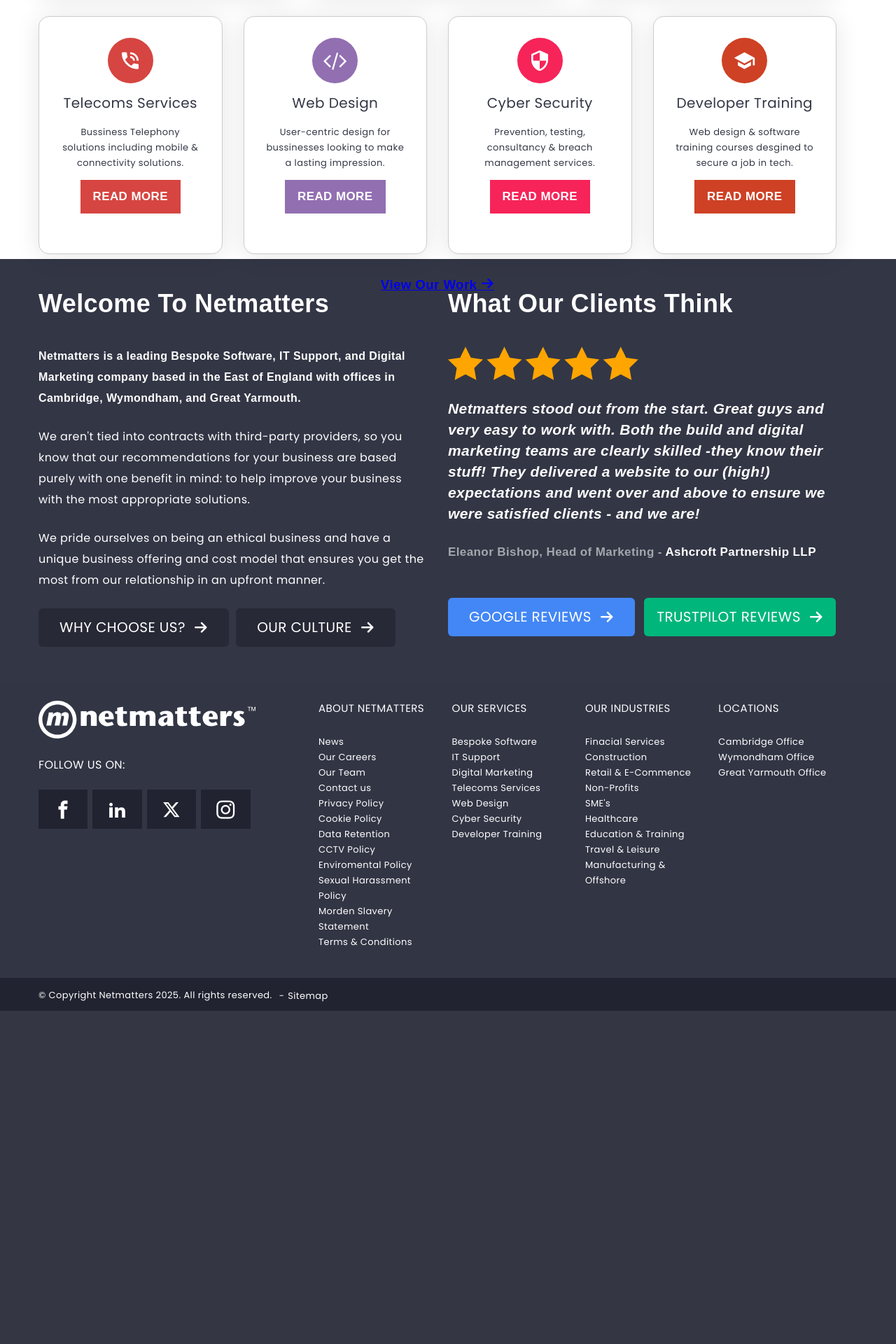
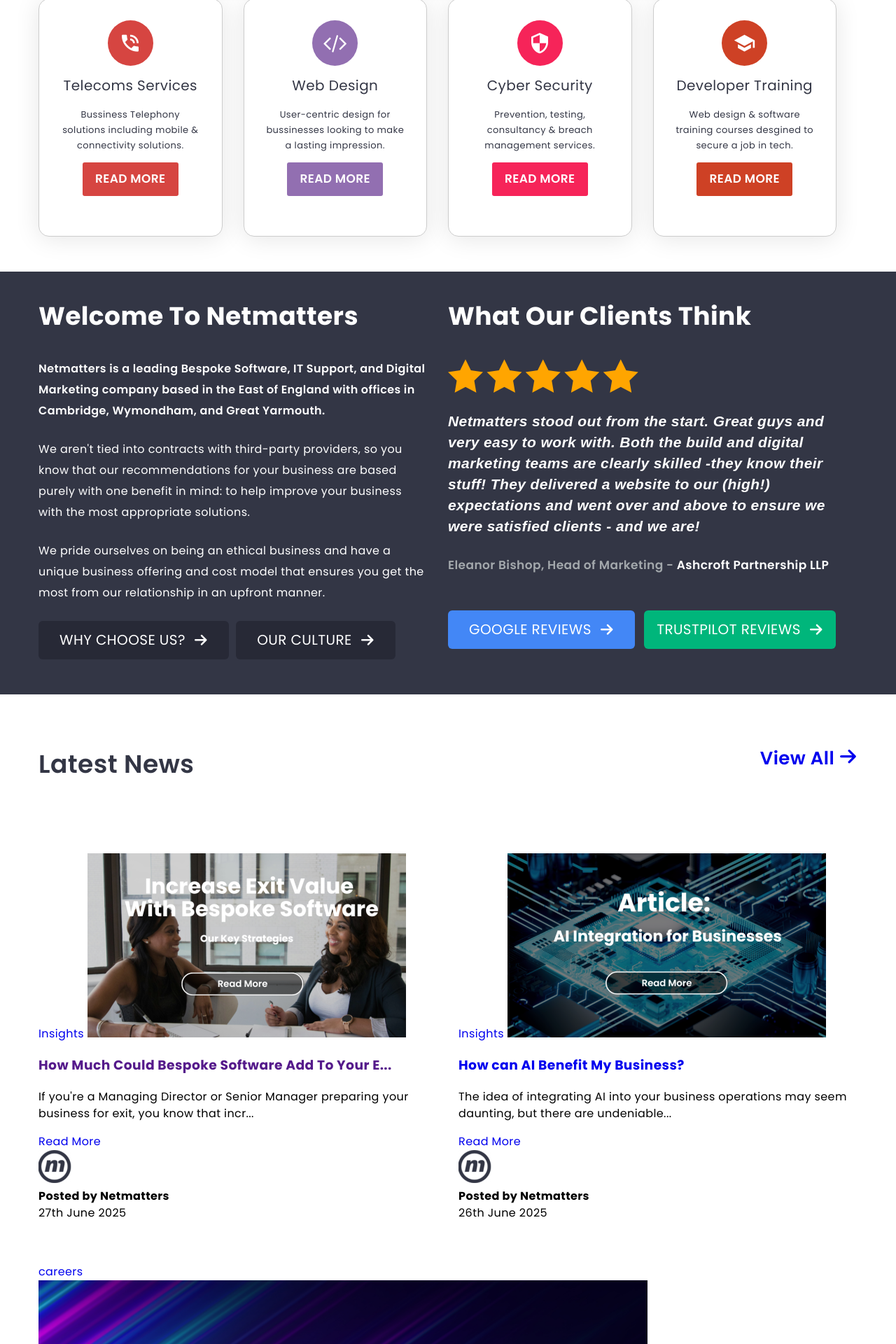
Before and after one commit to RJKLavender/Netmatters-Old-Home-Page-Assessment, a PHP site: page / in a window 1280 px wide. Shown: the part 1280-3200 px from the top of the page at 70% size. Before the commit the page ends 2724 px from the top, so only its background shows below. Run offline with PHP 8.4, Linux system fonts and the light colour scheme; some web fonts are replaced.

Commit message:
started work on news section

```diff
--- a/index.html
+++ b/index.html
@@ -83,7 +83,7 @@
 
 <!-- Middle-->
 <div class="middle">
-	<div class="section1">
+	<div class="section">
 	<div class="container">
 		<div class="services-list">
 			<div class="services-row">
@@ -250,7 +250,7 @@
 </div>
 
 <div class="about-us">
-	<div class="section2">
+	<div class="section">
 	<div class="container">
 		<div class="about-row">
 			<div class="about-info">
@@ -326,6 +326,128 @@
 </div>
 
 <div class="news">
+	<div class="container">
+		<div class="news-header">
+			<h2>
+				<strong>Latest News</strong>
+
+			</h2>
+			<h3>
+				<a href="#">View All <strong><em class="icon-arrow-right"></em></strong></a>
+			</h3>
+
+		</div>
+		<div class="section">
+			<div class="news-row">
+				<div class="news-article">
+					<div class="article-bespoke">
+						<a class="article" href="#">
+							<div class="article-img">
+								<a class="insights" href="#">Insights</a>
+								<a href="#"><img src="images/how-much-could-vKZG.png" alt="Increase Exit Value With Bespoke Software"></a>
+							</div>
+							<div class="article-description">
+								<h3> <a href="">
+									How Much Could Bespoke Software Add To Your E...
+								</a></h3>
+								<p>
+									If you're a Managing Director or Senior Manager preparing your business for exit, you know that incr...
+								</p>
+								<a class="news-button-t1" href="#">
+									Read More
+								</a>
+								<div class="article-author">
+									<div class="article-author-img">
+										<img src="images/netmatters-ltd-VXAv.png" alt="Netmatters">
+									</div>
+									<div class="article-author-name">
+										<strong>Posted by Netmatters</strong>
+										<br>
+										27th June 2025
+
+									</div>
+								</div>
+
+							</div>
+
+						</a>
+					</div>
+				</div>
+				<div class="news-article">
+					<div class="article-ai">
+						<a class="article" href="#">
+							<div class="article-img">
+								<a class="insights" href="#">Insights</a>
+								<a href="#"><img src="images/how-can-ai-L9M0.png" alt="Article: AI Integration For Businesses"></a>
+							</div>
+							<div class="article-description">
+								<h3><a href="#">How can AI Benefit My Business?</a></h3>
+								<p>
+									The idea of integrating AI into your business operations may seem daunting, but there are undeniable...
+								</p>
+								<a class="news-button-t1" href="#">
+									Read More
+								</a>
+								<div class="article-author">
+									<div class="article-author-img">
+										<img src="images/netmatters-ltd-VXAv.png" alt="Netmatters">
+									</div>
+									<div class="article-author-name">
+										<strong>Posted by Netmatters</strong>
+										<br>
+										26th June 2025
+
+									</div>
+								</div>
+
+							</div>
+
+						</a>
+					</div>
+				</div>
+				<div class="news-article">
+					<div class="article-technician">
+						<a class="article" href="#">
+							<div class="article-img">
+								<a class="insights" href="#">careers</a>
+								<a href="#"><img src="images/1st-line-technician-1QNr.png" alt="We Are Hiring: 1st Line Technician"></a>
+							</div>
+							<div class="article-description">
+								<h3><a href="#">
+									1st Line Technician
+								</a></h3>
+								<p>
+									Salary Range £25,000 -£29,000 + Pension Hours 40 hours per week, Monday - Friday Location Wymondham,...
+								</p>
+								<a class="news-button-t2" href="#">
+									Read More
+								</a>
+								<div class="article-author">
+									<div class="article-author-img">
+										<img src="images/bethany-shakespeare-F6Iu.jpg" alt="Bethany Shakespeare">
+									</div>
+									<div class="article-author-name">
+										<strong>Posted by Bethany Shakespeare</strong>
+										<br>
+										20th June 2025
+
+									</div>
+								</div>
+
+							</div>
+
+						</a>
+					</div>
+				</div>
+
+			</div>
+		</div>
+		<div class="hidden-view-all">
+			<h3><a href="#">View All <strong><em class="icon-arrow-right"></em></strong></a></h3>
+
+		</div>
+
+	</div>
 
 </div>
 
--- a/scss/base/_base.scss
+++ b/scss/base/_base.scss
@@ -68,6 +68,11 @@ box-sizing: border-box;
 // Elements
 a {
     cursor: pointer;
+    text-decoration:none;
+}
+
+a:focus {
+    outline: thin dotted;
 }
 
 button {
--- a/scss/containers/_banner.scss
+++ b/scss/containers/_banner.scss
@@ -54,7 +54,7 @@
             border-radius: 3px;
             border-color: $violet;
             text-transform: uppercase;
-            text-decoration: none;
+
 
             span {
                 margin-left: 12px;
--- a/scss/containers/_bottom.scss
+++ b/scss/containers/_bottom.scss
@@ -59,7 +59,7 @@
             }
         }
         li a {
-            text-decoration: none;
+
             color: $white;
         }
         li a:hover {
--- a/scss/containers/_footer.scss
+++ b/scss/containers/_footer.scss
@@ -83,7 +83,7 @@ flex-wrap:wrap;
              border-color: $darkgrey;
              background-color: $offblack;
              text-align: center;
-             text-decoration: none;
+
              cursor: pointer;
              font-size: rem(26px);
              line-height: rem(26px);
@@ -160,7 +160,7 @@ flex-wrap:wrap;
           }
 
           li a {
-            text-decoration: none;
+
             color: $white;
           }
 
--- a/scss/containers/_header.scss
+++ b/scss/containers/_header.scss
@@ -39,11 +39,6 @@ align-items: center;
             width: 33.33%;
           }
 
-          a {
-            text-decoration: none;
-
-          }
-
           a img {
             max-width: 100%;
           }
@@ -63,7 +58,6 @@ align-items: center;
           }
 
           a {
-            text-decoration: none;
             color: $darkgrey;
 
           }
@@ -103,7 +97,7 @@ align-items: center;
               height: 56px;
               padding: 5px 15px;
               margin-left: 20px;
-              text-decoration: none;
+
               text-transform: uppercase;
 
               background-color: $blue;
@@ -132,7 +126,7 @@ align-items: center;
               height: 56px;
               padding: 5px 15px;
               margin-left:20px;
-              text-decoration: none;
+
               text-transform: uppercase;
 
               background-color: $lightgrey;
@@ -231,7 +225,7 @@ align-items: center;
               width: 63px;
               padding: 5px;
               margin-left:20px;
-              text-decoration: none;
+
               text-transform: uppercase;
 
               background-color: $darkgrey;
--- a/scss/containers/_middle.scss
+++ b/scss/containers/_middle.scss
@@ -1,12 +1,6 @@
-.section1
-{
-    padding-top: 75px;
-    padding-bottom: 0px;
-
-}
-
-.section2
+.section
 {
     padding-top: 50px;
     padding-bottom: 50px;
+
 }
--- a/scss/sections/_aboutus.scss
+++ b/scss/sections/_aboutus.scss
@@ -55,7 +55,7 @@ text-align: left;
                 }
 
                 p a {
-                    text-decoration: none;
+
                     color: $white;
                 }
 
@@ -122,7 +122,7 @@ text-align: left;
                         border-radius: 6px;
                         color: $white;
                         text-transform: uppercase;
-                        text-decoration: none;
+
                         font-size: rem(20px);
                         font-weight: $font-reg;
                         line-height: rem(35px);
@@ -143,7 +143,7 @@ text-align: left;
                         border-radius: 6px;
                         color: $white;
                         text-transform: uppercase;
-                        text-decoration: none;
+
                         font-size: rem(20px);
                         font-weight: $font-reg;
                         line-height: rem(35px);
@@ -167,7 +167,7 @@ text-align: left;
                         border-radius: 6px;
                         color: $white;
                         text-transform: uppercase;
-                        text-decoration: none;
+
                         font-size: rem(20px);
                         font-weight: $font-reg;
                         line-height: rem(35px);
--- a/scss/sections/_news.scss
+++ b/scss/sections/_news.scss
@@ -0,0 +1,218 @@
+.news {
+    background-color: $white;
+
+		.news-header {
+            padding-top: 50px;
+            display: flex;
+            flex-direction: row;
+            justify-content: space-between;
+
+			h2 {
+                font-size: rem(36px);
+                margin-bottom: 28px;
+                color: $darkgrey;
+                line-height: 1.1;
+                strong {
+                    font-weight: $font-semibold;
+
+                }
+            }
+
+
+			h3 {
+                font-size: rem(26px);
+                margin-bottom: 15px;
+                color: $darkgrey;
+                line-height: 1.1;
+
+                a {
+                    font-weight: $font-semibold;
+
+                }
+                a:hover {
+                    text-decoration: underline;
+                }
+
+                @media (max-width: $small) {
+                    display:none;
+                 }
+            }
+
+        }
+			.news-row {
+               display:flex;
+               flex-wrap:wrap;
+               margin: -30px -15px 0 -15px;
+
+				.news-article {
+                    max-width:100%;
+                    padding: 0 15px;
+
+                    @media (min-width: $small)
+                    {
+                        width: 50%
+                    }
+						.article {
+                            font-size: rem(13px);
+                            margin-top:30px;
+                            position: relative;
+                            top: 0;
+                            transition: .5s ease;
+                            color: $darkgrey;
+
+                            display: flex;
+                            flex-direction: column;
+
+							.article-img {
+								.insights {
+                                    background-color: $sky;
+                                    position: absolute;
+                                    top: 10px;
+                                    right: 0;
+                                    color: $white;
+                                    font-size: rem(12px);
+                                    font-weight: font-semi-bold;
+                                    padding: 0 10px;
+                                    line-height: rem(23px);
+                                    text-transform: uppercase;
+                                    z-index: 1;
+
+                                }
+                                .insights:hover {
+                                    text-decoration: underline;
+                                }
+                                a {
+                                    position: relative;
+                                    border-radius: 3px 3px 0 0;
+                                    border: 0;
+                                    text-decoration:none;
+
+								    img {
+                                        display:block;
+                                        max-width:100%;
+                                        width: 100%;
+                                        height: auto;
+
+                                    }
+                                }
+
+                            }
+
+                                .article-description {
+                                    border-top:0;
+                                    border-radius: 3px 3px 0 0;
+                                    display:block;
+                                    padding: 30px;
+                                    border: 1px solid $offwhite;
+                                    box-shadow: 0 3px 35px rgba(0,0,0,.1);
+
+								h3 {
+                                    font-size: rem(16px);
+                                    line-height: rem(24px);
+                                    font-weight: $font-semibold;
+                                    margin-bottom: 15px;
+                                    color: $sky;
+                                }
+
+								p {
+                                     font-size: rem(13px);
+                                    line-height: rem(22px);
+                                    margin-bottom: 25px;
+                                }
+
+								.news-button-t1 {
+                                    display:inline-flex;
+                                    color: $white;
+                                    background-color: $orange;
+                                    border-color: $orange;
+                                    font-size: rem(17px);
+                                    line-height: rem(35px);
+                                    font-weight: font-reg;
+                                    padding: 5px 15px;
+                                    text-transform: uppercase;
+
+                                    border-radius: 3px;
+                                    margin-bottom: 0;
+                                    align-items: center;
+                                    justify-content: center;
+
+                                }
+                                .news-button-t2 {
+                                    display:inline-flex;
+                                    color: $white;
+                                    background-color: $blue;
+                                    border-color: $blue;
+                                    padding: 5px 15px;
+                                    text-transform: uppercase;
+                                    font-size: rem(17px);
+                                    line-height: rem(35px);
+                                    font-weight: font-reg;
+                                    border-radius: 3px;
+                                    margin-bottom: 0;
+                                    align-items: center;
+                                    justify-content: center;
+
+                                }
+
+								.article-author {
+                                    margin-top: 30px;
+                                    padding-top: 30px;
+                                    border-top: 1px solid $offwhite;
+                                    display: flex;
+                                    flex-direction: row;
+                                    font-size: rem(14px);
+
+
+									.article-author-img {
+
+										img {
+
+                                        }
+                                    }
+									.article-author-name {
+										strong {
+
+                                        }
+										br {
+
+                                        }
+                                    }
+                            }
+                        }
+                    }
+
+                    article:hover {
+                    top: -10px;
+                    transition: .5s ease;
+
+                    }
+                    .article-bespoke {
+
+                    }
+                    .article-ai {
+
+                    }
+                    .article-technician
+                    {
+
+                    }
+                }
+            }
+
+            .hidden-view-all {
+                 text-align: center;
+
+                h3 {
+                    a {
+                       strong {
+                        em {
+
+                        }
+                        }
+                    }
+                    a:hover {
+
+                    }
+                }
+            }
+}
--- a/scss/sections/_services.scss
+++ b/scss/sections/_services.scss
@@ -2,8 +2,6 @@
 
 
 		.services-row {
-           // display: flex;
-           // flex-wrap: wrap;
             margin-left: -15px;
             margin-right: -15px;
             max-width: 100%;
@@ -146,7 +144,7 @@
                             margin-top: 30px;
                             padding: 30px;
                             text-align: center;
-                            text-decoration: none;
+
                             color:  $darkgrey;
                             width: 100%;
                             position: relative;
@@ -193,11 +191,13 @@
                         span{
                             font-size: rem(17px);
                             font-weight: $font-semibold;
+
+                            display: inline-flex;
                             align-items: center;
                             justify-content: center;
                             padding: 11px 18px;
                             text-transform: uppercase;
-                            display: inline-flex;
+                            border-radius: 3px;
                         }
                     }
                 }
@@ -212,25 +212,31 @@
            }
 
             .hidden-view-work {
+                display: block;
                 text-align: center;
                 padding-left: 15px;
                 padding-right: 15px;
-                margin: 30px auto -70px;
+                margin: 30px auto -55px;
 
+                @media (min-width: $small) {
+                    display:none;
+                }
 
                 h3 {
-                    a {
+                    font-size: rem(26px);
+                    font-weight: $font-semibold;
+                    color: $darkgrey;
 
-                        em {
+                    a:visited {
+                        text-decoration:none;
+                        color: $darkgrey;
+                    }
+                    a:hover, a:focus {
+                    text-decoration: underline;
+                    }
 
-                        }
-
-                    }
                 }
 
-                 h3 a:hover {
-
-                 }
             }
 
         }
--- a/scss/utilities/_fonts.scss
+++ b/scss/utilities/_fonts.scss
@@ -1,23 +1,23 @@
 //Poppins font
 @include font-face('Poppins',Poppins-Black,900);
-@include font-face('Poppins',Poppins-Blod,700);
-@include font-face('Poppins',Poppins-ExtraBlod, 800);
+@include font-face('Poppins',Poppins-Bold,700);
+@include font-face('Poppins',Poppins-ExtraBold, 800);
 @include font-face('Poppins',Poppins-ExtraLight,200);
 @include font-face('Poppins',Poppins-Light,300);
 @include font-face('Poppins',Poppins-Medium, 500);
 @include font-face('Poppins',Poppins-Regular,400);
-@include font-face('Poppins',Poppins-SemiBlod, 600);
+@include font-face('Poppins',Poppins-SemiBold, 600);
 @include font-face('Poppins',Poppins-Thin,100);
 
 //italic fonts
 @include font-face-italic('Poppins',Poppins-BlackItalic,900, italic);
-@include font-face-italic('Poppins',Poppins-BlodItalic,700, italic );
-@include font-face-italic('Poppins',Poppins-ExtraBlodItalic, 800, italic);
+@include font-face-italic('Poppins',Poppins-BoldItalic,700, italic );
+@include font-face-italic('Poppins',Poppins-ExtraBoldItalic, 800, italic);
 @include font-face-italic('Poppins',Poppins-ExtraLightItalic, 200, italic);
 @include font-face-italic('Poppins',Poppins-LightItalic ,300, italic);
 @include font-face-italic('Poppins',Poppins-MediumItalic , 500, italic);
 @include font-face-italic('Poppins',Poppins-Italic,400, italic);
-@include font-face-italic('Poppins',Poppins-SemiBlodItalic, 600, italic);
+@include font-face-italic('Poppins',Poppins-SemiBoldItalic, 600, italic);
 @include font-face-italic('Poppins',Poppins-ThinItalic,100, italic);
 
 //icomoon font
```
Also changed, not shown: css/style.css.
